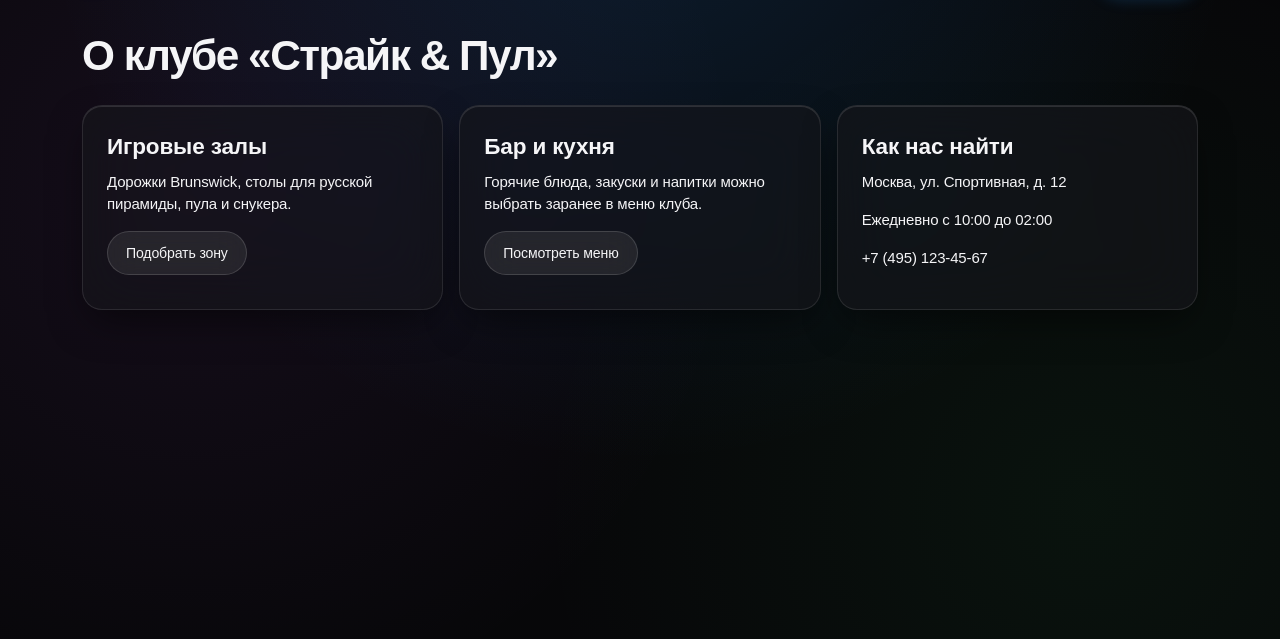
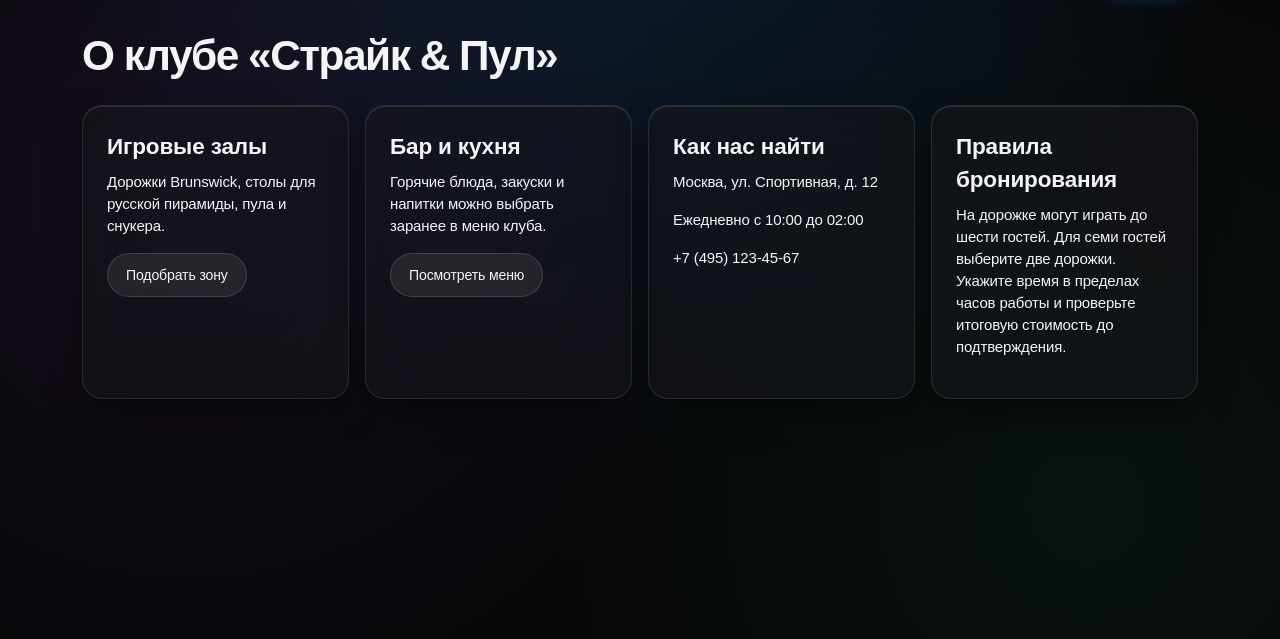
Before and after one commit to Den322141/strike-pool-django, a Django app: page /about/ in a window 1280 px wide. Shown: the part 55-694 px from the top of the page. Run offline with Django 5.2, Linux system fonts and the light colour scheme.

Commit message:
BUG-27 Добавил правила выбора дорожек на страницу клуба

```diff
--- a/templates/club/about.html
+++ b/templates/club/about.html
@@ -2,5 +2,5 @@
 {% load static %}
 {% block title %}О клубе · Страйк &amp; Пул{% endblock %}
 {% block content %}
-<h1>О клубе «Страйк &amp; Пул»</h1><div class="catalog-grid"><section class="card"><h2>Игровые залы</h2><p>Дорожки Brunswick, столы для русской пирамиды, пула и снукера.</p><a class="btn btn-secondary" href="{% url 'club:booking_create' %}">Подобрать зону</a></section><section class="card"><h2>Бар и кухня</h2><p>Горячие блюда, закуски и напитки можно выбрать заранее в меню клуба.</p><a class="btn btn-secondary" href="{% url 'club:menu_catalog' %}">Посмотреть меню</a></section><section class="card"><h2>Как нас найти</h2><p>Москва, ул. Спортивная, д. 12</p><p>Ежедневно с 10:00 до 02:00</p><p>+7 (495) 123-45-67</p></section></div>
+<h1>О клубе «Страйк &amp; Пул»</h1><div class="catalog-grid"><section class="card"><h2>Игровые залы</h2><p>Дорожки Brunswick, столы для русской пирамиды, пула и снукера.</p><a class="btn btn-secondary" href="{% url 'club:booking_create' %}">Подобрать зону</a></section><section class="card"><h2>Бар и кухня</h2><p>Горячие блюда, закуски и напитки можно выбрать заранее в меню клуба.</p><a class="btn btn-secondary" href="{% url 'club:menu_catalog' %}">Посмотреть меню</a></section><section class="card"><h2>Как нас найти</h2><p>Москва, ул. Спортивная, д. 12</p><p>Ежедневно с 10:00 до 02:00</p><p>+7 (495) 123-45-67</p></section><section class="card"><h2>Правила бронирования</h2><p>На дорожке могут играть до шести гостей. Для семи гостей выберите две дорожки. Укажите время в пределах часов работы и проверьте итоговую стоимость до подтверждения.</p></section></div>
 {% endblock %}
```
